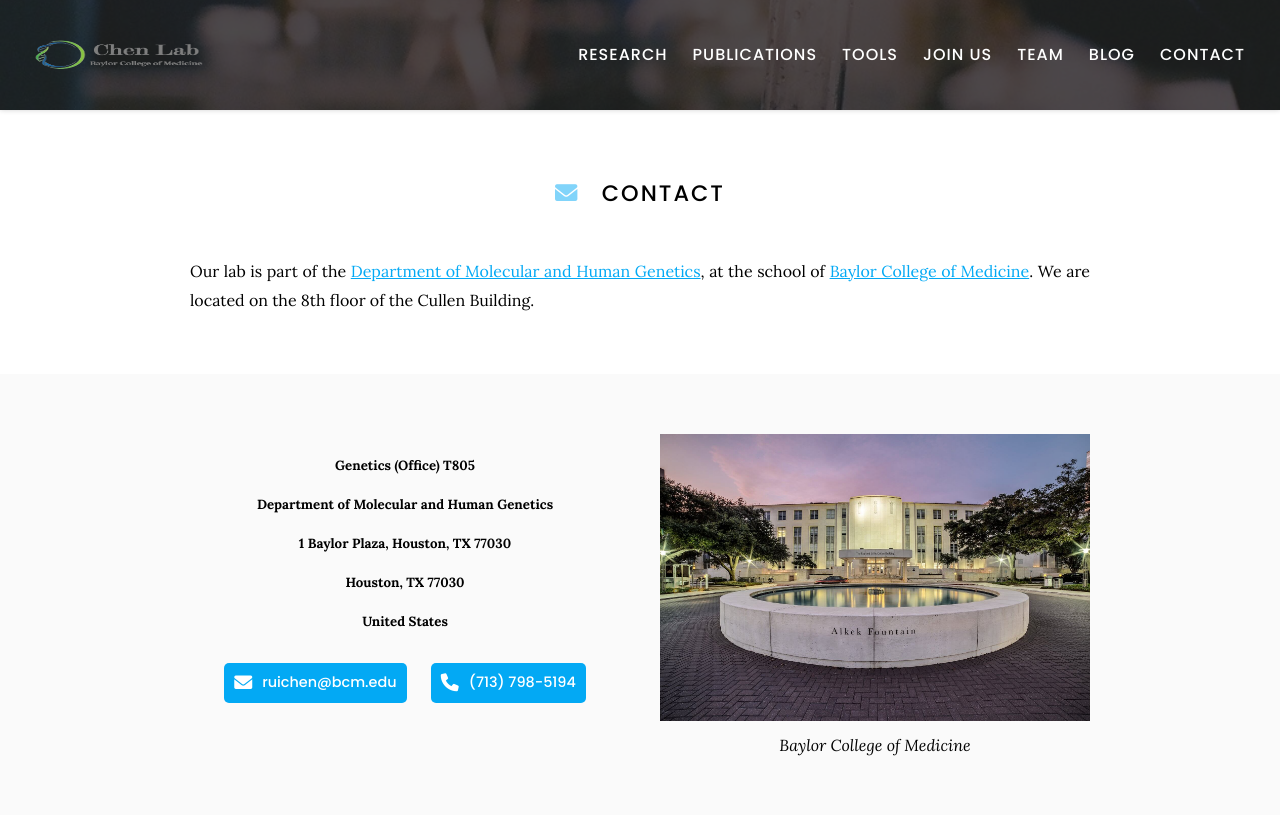
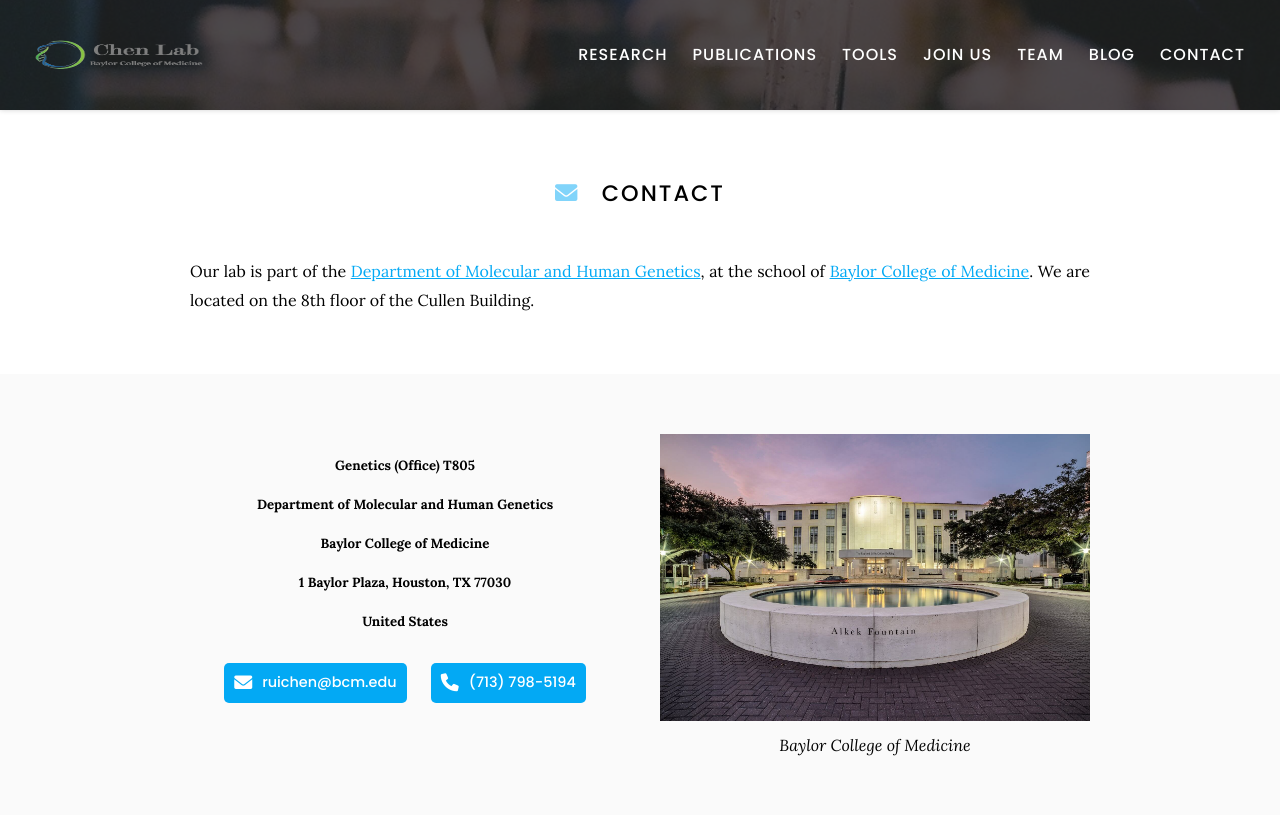
Before and after one commit to wmeng1018/Chen-lab-website, a Jekyll site: the page built from contact/index.md, in a window 1280 px wide. Shown: the top 815 px of the page. Built offline with Jekyll 4.4.1, drawn with Linux system fonts in a browser that asks for light colours; grey boxes are pictures that could not be loaded.

Commit message:
Update index.md

```diff
--- a/contact/index.md
+++ b/contact/index.md
@@ -18,8 +18,8 @@
 {% capture col1 %}
 ##### Genetics (Office) T805
 ##### Department of Molecular and Human Genetics
+##### Baylor College of Medicine
 ##### 1 Baylor Plaza, Houston, TX 77030
-##### Houston, TX 77030
 ##### United States
 
 {%
```
